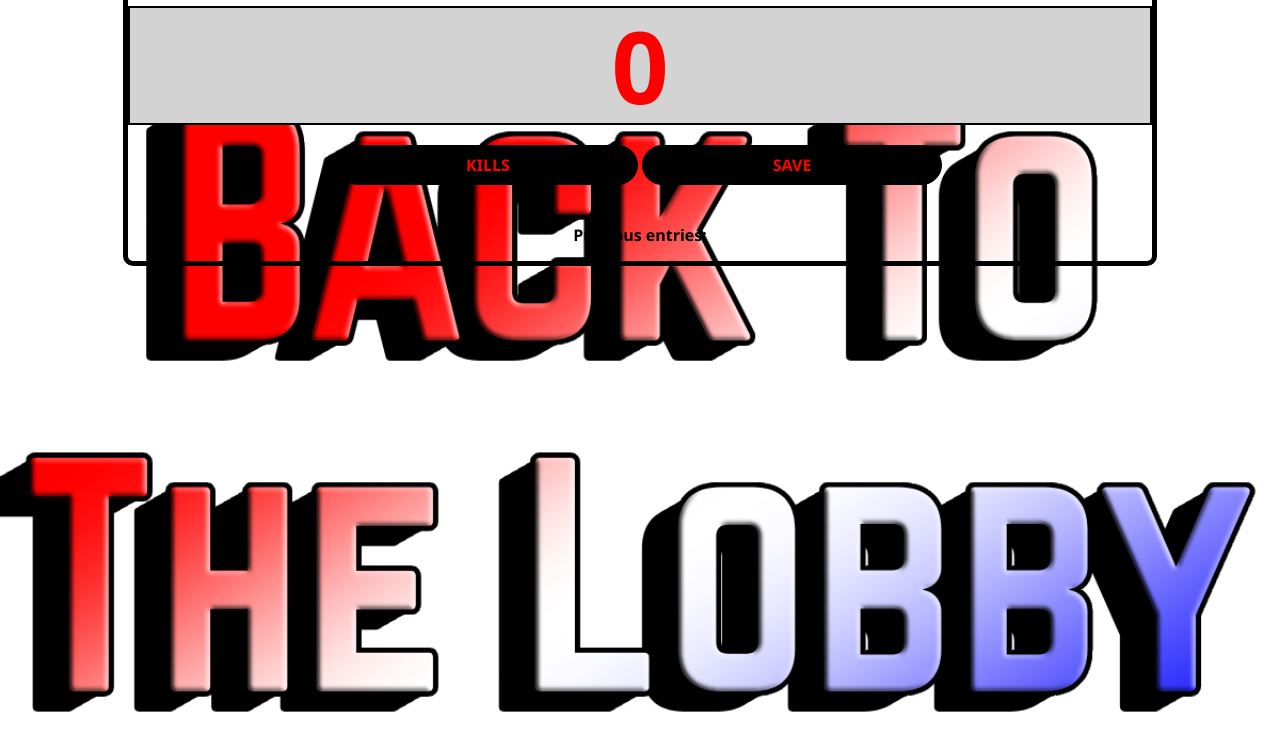
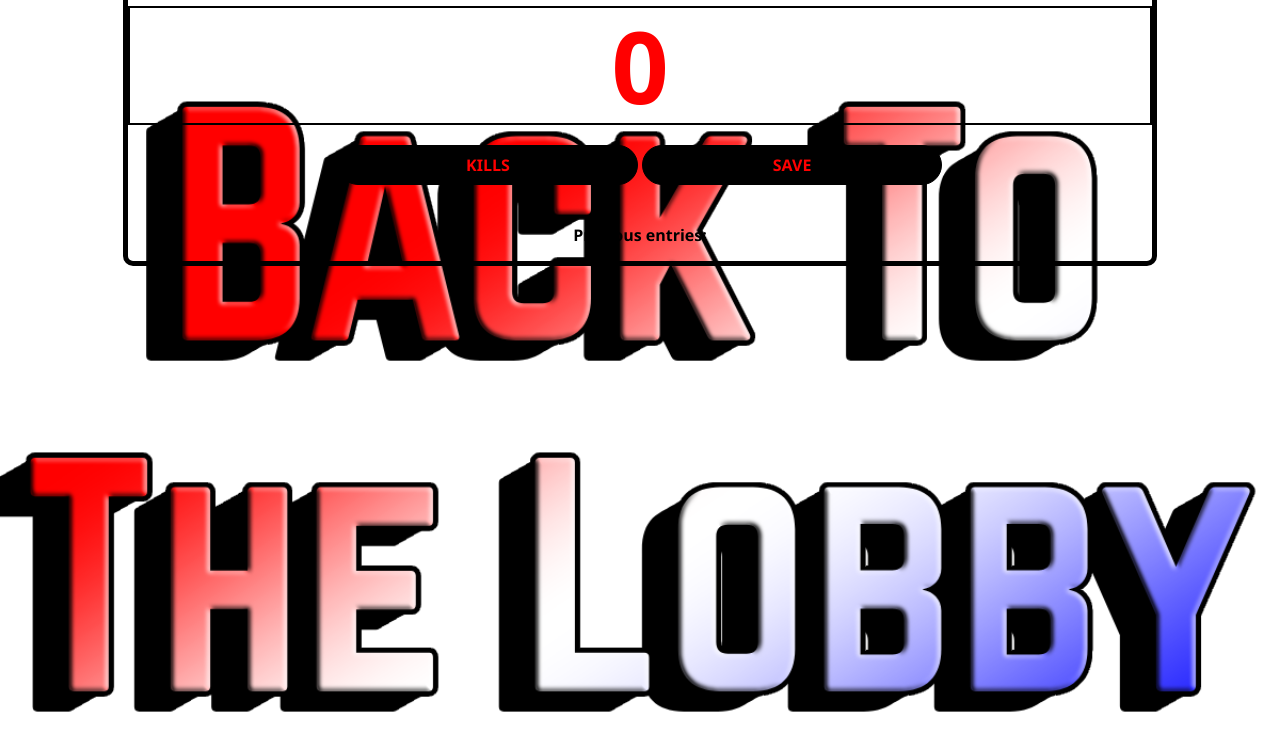
Before and after one commit to AvgAmerJoe/Kill-Counter-for-OBS, a plain HTML site: page index.html in a window 1280 px wide. Shown: the part 66-800 px from the top of the page. Drawn offline with nearby package versions, Linux system fonts and the light colour scheme.

Commit message:
Deleted background

```diff
--- a/index.css
+++ b/index.css
@@ -27,7 +27,6 @@ h2 {
     margin-top: 0;
     margin-bottom: 20px;
     Color: Red;
-    background: lightgrey;
     border: 2px solid black;
 
 
```
